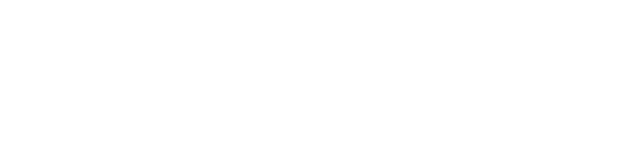
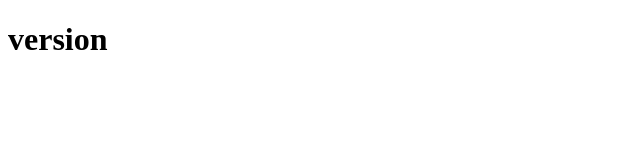
Before and after one commit to rabbyhasanrzs/organization, a plain HTML site: page index.html in a window 1280 px wide. Shown: the whole page, without its empty margins (0-640 px from the left). Drawn offline with Linux system fonts and the light colour scheme.

Commit message:
goes to bar

```diff
--- a/index.html
+++ b/index.html
@@ -6,6 +6,8 @@
     <title>Document</title>
 </head>
 <body>
+    <h1>version
 
+    </h1>
 </body>
 </html>
```
